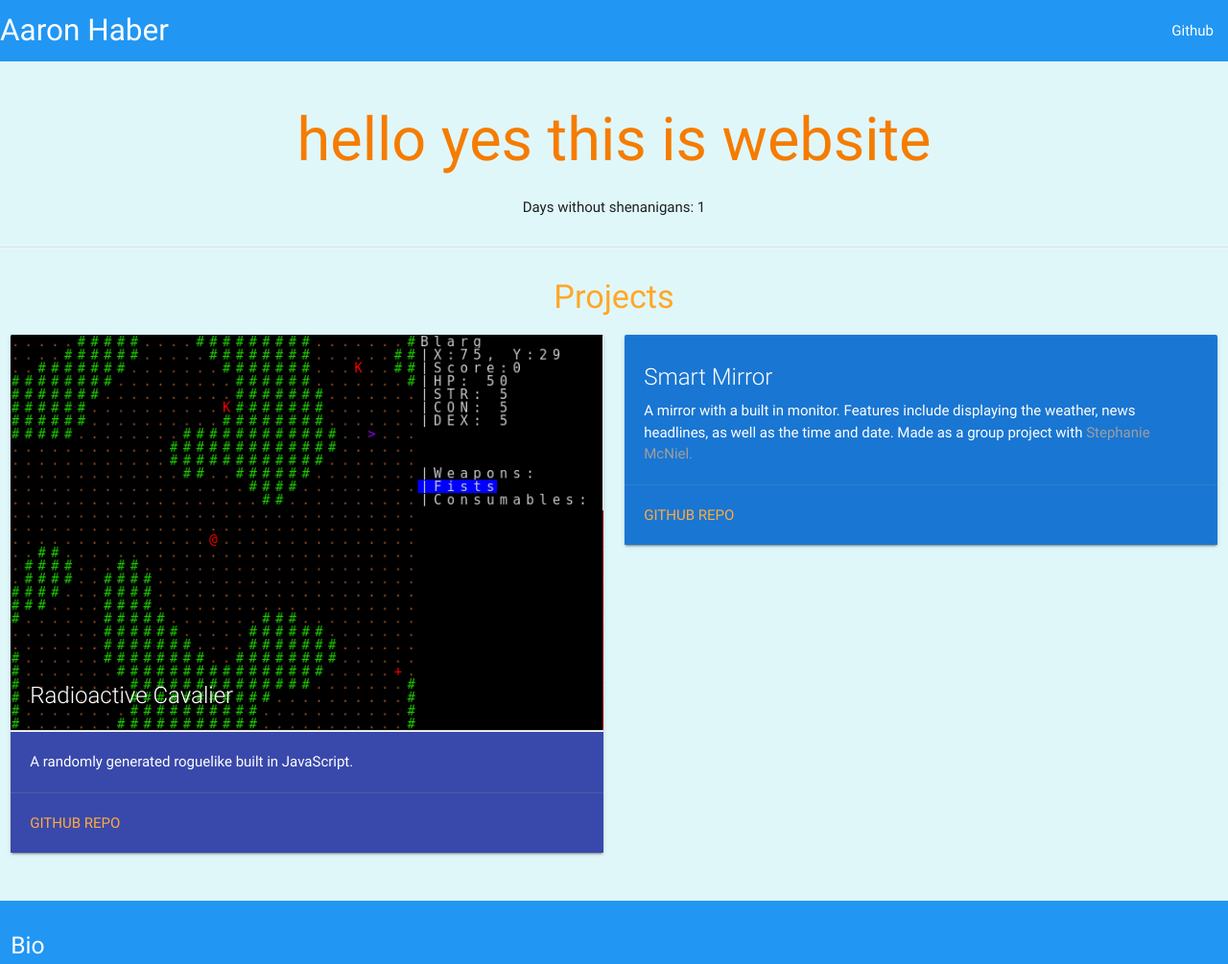
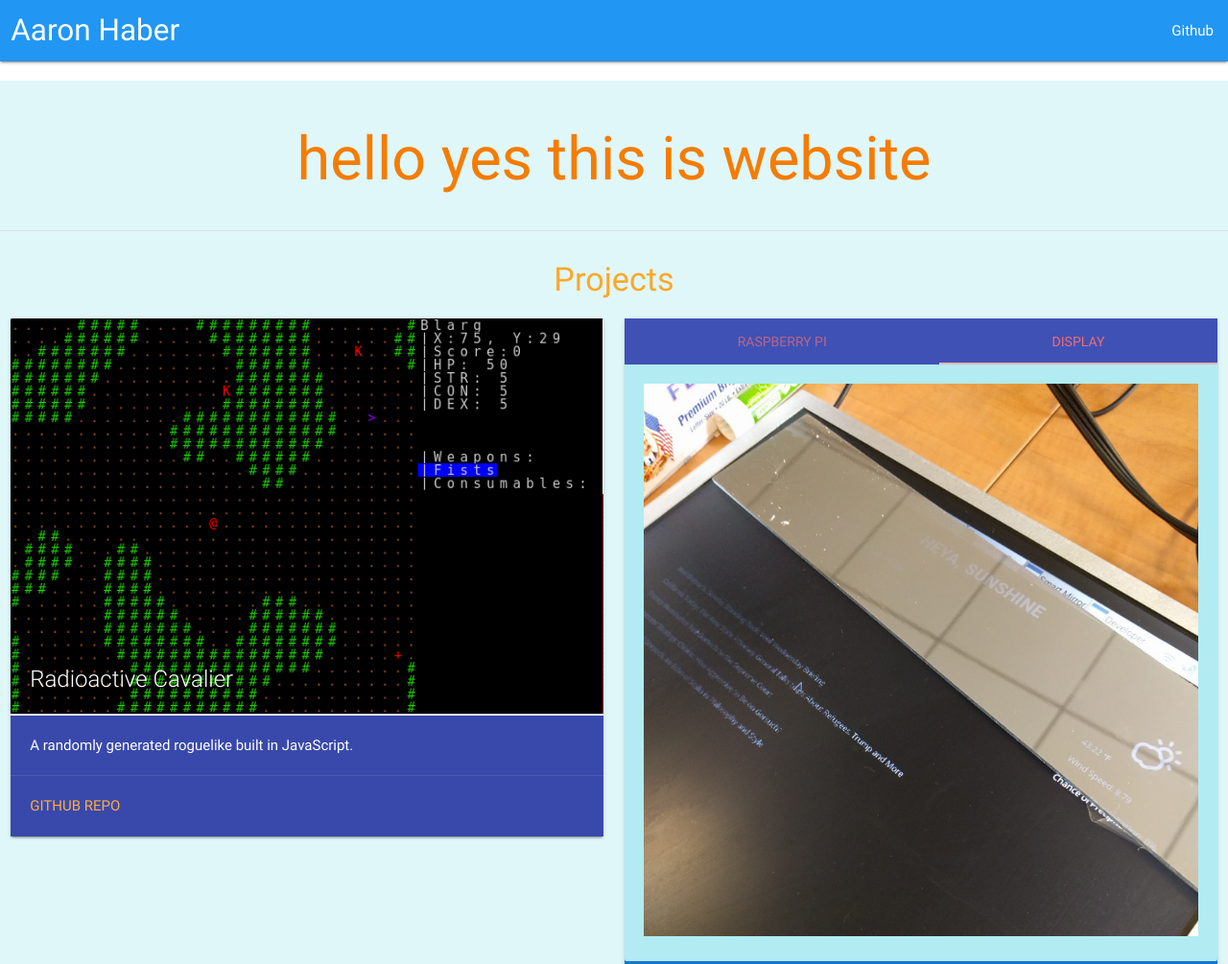
Before and after one commit to Betterwithketchup/Betterwithketchup.github.io, a plain HTML site: page index.html in a window 1280 px wide. Shown: the top 1005 px of the page at 96% size. Drawn offline with nearby package versions, Linux system fonts and the light colour scheme.

Commit message:
images and styling

```diff
--- a/index.html
+++ b/index.html
@@ -10,9 +10,9 @@
 
 </head>
 <main>
-	<nav class="blue">
+	<nav class="row blue">
 		<div class="nav-wrapper blue">
-		  <a class="brand-logo">Aaron Haber</a>
+		  <a class="brand-logo col s1">Aaron Haber</a>
 		  <ul class="right">
 			<li><a href="https://github.com/Betterwithketchup">Github</a></li>
 		  </ul>
@@ -21,7 +21,7 @@
 	<div class="section cyan lighten-5">
 		<div class="container">
 			<h1 class="header center orange-text text-darken-2">hello yes this is website</h1>
-			<p class="center">Days without shenanigans: 1</p>
+			<p class="center"></p>
 		</div>
 	</div>
 
@@ -47,10 +47,21 @@
     </div>
     <div class="col s6">
     	<div class="card blue darken-2 hoverable">
-    		<div class="card-content white-text">
-          <span class="card-title">Smart Mirror</span>
-          <p>A mirror with a built in monitor. Features include displaying the weather, news headlines, as well as the time and date. Made as a group project with <a class="grey-text" href="https://github.com/smcniel">Stephanie McNiel.</a></p>
-        </div>
+    		<div class="card-tabs">
+		      <ul class="tabs tabs-fixed-width indigo">
+		      	<li class="tab"><a href="#test4">Raspberry Pi</a></li>
+		      	<li class="tab"><a class="active" href="#test5">Display</a></li>
+		      </ul>
+		    </div>
+	    	<div class="card-content cyan lighten-4">
+		      <div id="test4"><img class="responsive-img" src="images/raspi.jpg"></div>
+		      <div id="test5"><img class="responsive-img" src="images/raspi2.jpg"></div>
+	    	</div>
+
+	    	<div class="card-content white-text">
+	    	<span class="card-title">Smart Mirror</span>
+	        <p>A mirror with a built in monitor. Features include displaying the weather, news headlines, as well as the time and date. Made as a group project with <a class="grey-text" href="https://github.com/smcniel">Stephanie McNiel.</a></p>
+	    	</div>
         <div class="card-action">
           <a href="https://github.com/Betterwithketchup/Smart-Mirror">Github Repo</a>
         </div>
@@ -68,7 +79,7 @@
 		<div class="row">
 			<div class="col s12">
 				<h5 class="white-text">Bio</h5>
-				<p class="white-text">Aaron is great and that is all you need to know</p>
+				<p class="white-text">Aaron is great and that is all you need to know.</p>
 			</div>
 		</div>
 	</div>
```
Also changed, not shown: images/nuclear.png (added), images/raspi2.jpg (added), 1 other file.
